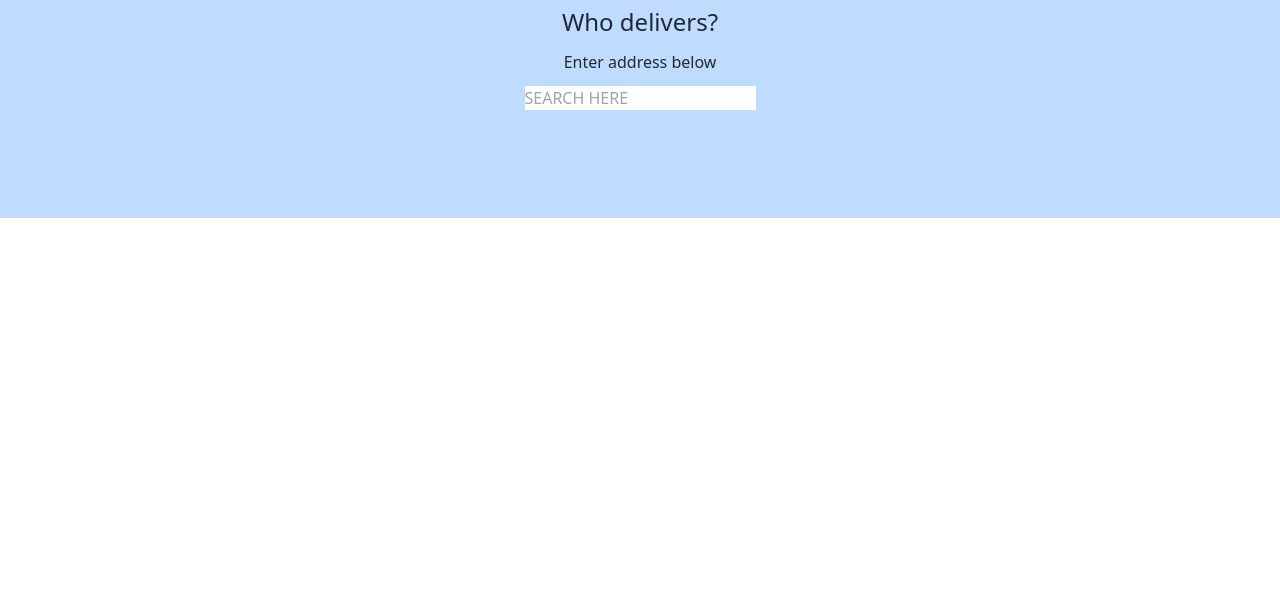
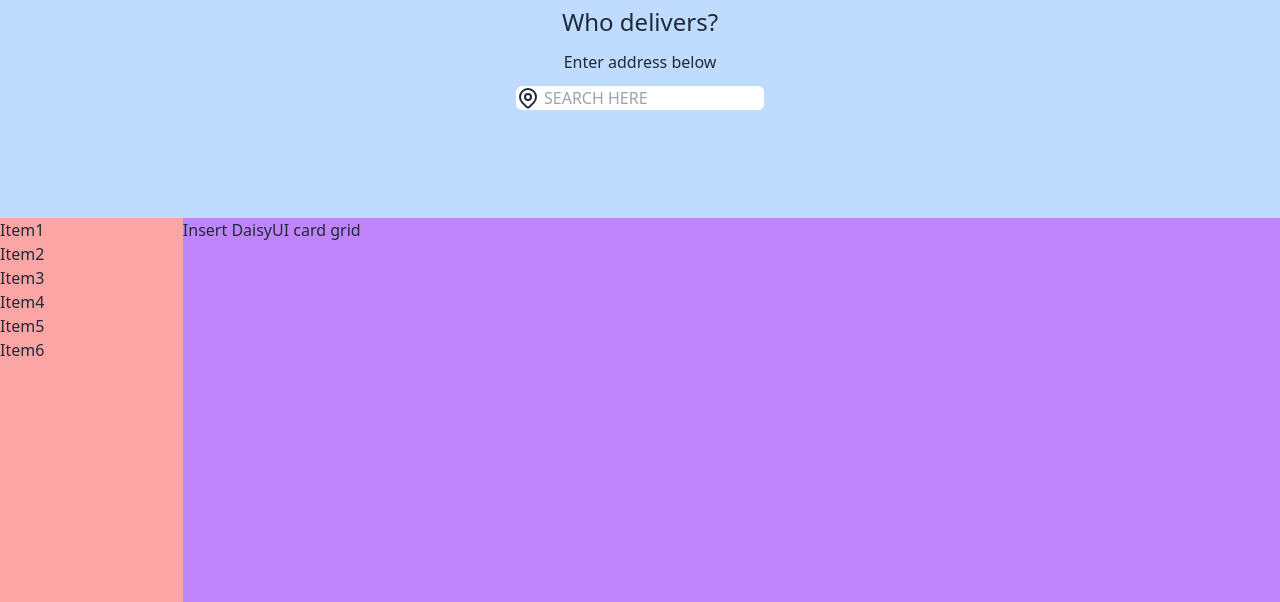
Before and after one commit to Awfulot/grubhub-thinking, a plain HTML site: page index.html in a window 1280 px wide. Shown: the part 198-800 px from the top of the page. Drawn offline with Linux system fonts and the light colour scheme.

Commit message:
Added skeleton to bottom half of page, added more locations to location array

```diff
--- a/index.html
+++ b/index.html
@@ -11,15 +11,36 @@
 <body>
 
 <h1 class="text-orange-500 text-2xl">GRUBHUB</h1>
-<div class="flex flex-col w-screen bg-blue-200 justify-center items-center p-6 h-96">
+<div class="flex flex-col w-screen bg-blue-200 justify-center items-center h-96">
     <p class="text-4xl mt-3">Find all Soul food resturants that deliver to you.</p>
     <p class="text-2xl mt-3">Who delivers?</p>
     <p class="mt-3">Enter address below</p>
-    <div>
-        <input type="search" id="search-field" placeholder="SEARCH HERE" class="capitalize mt-3">
-        <div id="search-popup"class="bg-gray-200 p-3 hidden"></div>
+    <div class="relative">
+        <div class="flex flex-row bg-white mt-3 rounded-md">
+            <svg xmlns="http://www.w3.org/2000/svg" class="h-6 w-6" fill="none" viewBox="0 0 24 24" stroke="currentColor" stroke-width="2">
+                <path stroke-linecap="round" stroke-linejoin="round" d="M17.657 16.657L13.414 20.9a1.998 1.998 0 01-2.827 0l-4.244-4.243a8 8 0 1111.314 0z" />
+                <path stroke-linecap="round" stroke-linejoin="round" d="M15 11a3 3 0 11-6 0 3 3 0 016 0z" />
+            </svg>
+            <input type="search" id="search-field" placeholder="SEARCH HERE" class="capitalize px-1 w-56 outline-none rounded-md">
+        </div>
+        <!--<button class="absolute right-0 top-0">FIND </button>-->
+        <div id="search-popup"class="bg-gray-200 p-3 hidden absolute w-64 mr-4 rounded-md"></div>
     </div>
 
+</div>
+<div class="flex">
+    <div class="w-1/6 bg-red-300 h-screen">
+        <ul>
+            <li>Item1</li>
+            <li>Item2</li>
+            <li>Item3</li>
+            <li>Item4</li>
+            <li>Item5</li>
+            <li>Item6</li>
+        </ul>
+
+    </div>
+    <div class="w-screen bg-purple-400 h-screen">Insert DaisyUI card grid</div>
 </div>
 
 
--- a/search.js
+++ b/search.js
@@ -14,6 +14,10 @@ const locationArray = [
     "Albuquerque",
     "Atlanta",
     "Arlington",
+    "Chicago",
+    "Columbus",
+    "Charlotte",
+    "Colorado Springs",
 ];
 
 /*
@@ -49,13 +53,16 @@ function letterCheck(){
         //different letter. There probably is a way to make that 3 value into a variable that changes based on the content
         //that is suppose to pop up. The loop counter variable needed to be there to stop the for loop from repeating content
         //that was already shown when the user types something in the search bar.
+        // const startsWithA = locationArray.filter((locations) => locations.startsWith("A")); <--- This could work, it would display
+        // the places that start with the letter A, than I could get the amount of items in that array and send it to a
+        //variable that would replace the number 4 below.
         if(item.startsWith(userInput) && loopCounter !== 4){
             searchPopup.classList.remove("hidden");
             //searchPopup.innerHTML = `${item}`;
-            console.log("MATCH")
+            //console.log("MATCH")
 
             const paragraphListCreate = document.createElement("p");
-            paragraphListCreate.innerHTML = `<p>${item}</p>`
+            paragraphListCreate.innerHTML = `<p class="cursor-pointer hover:text-sky-700">${item}</p>`
             searchPopup.appendChild(paragraphListCreate);
             loopCounter++;
             //createdList = true;
```
Also changed, not shown: dist/output.css.
